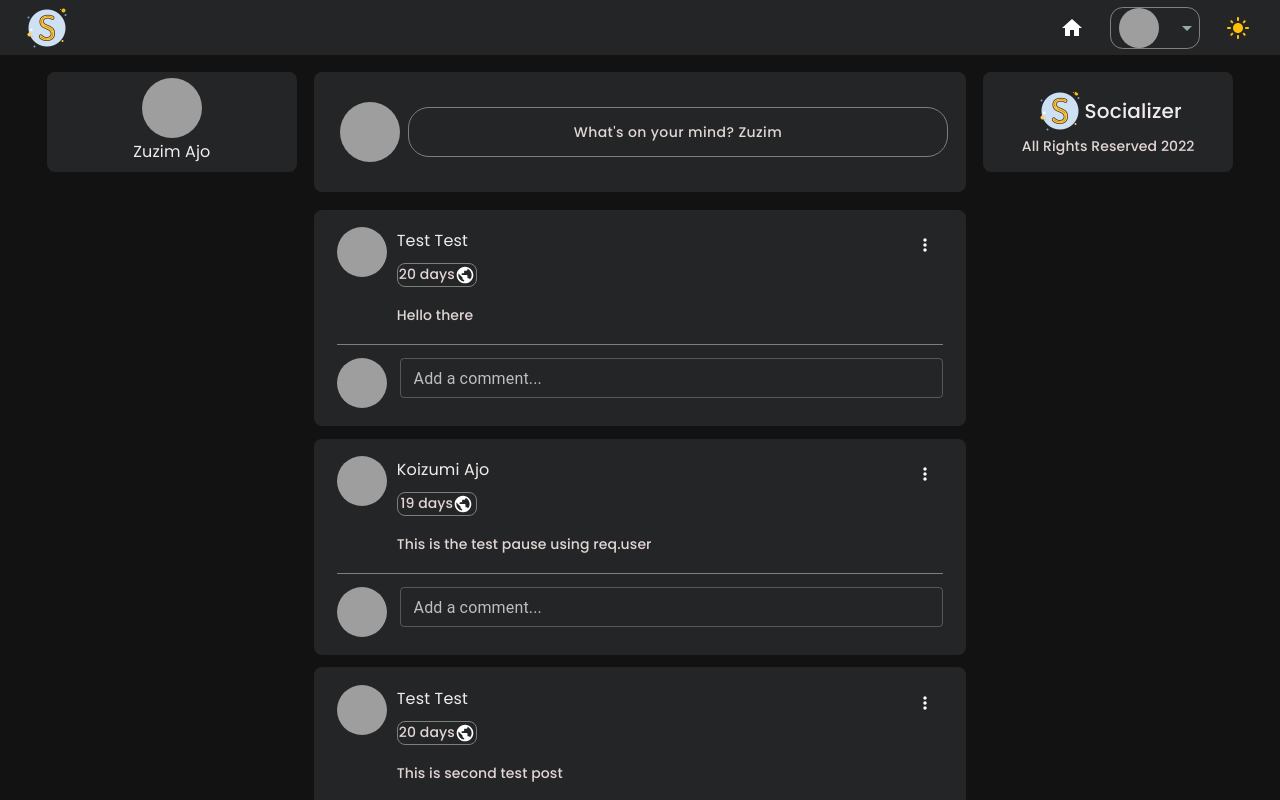
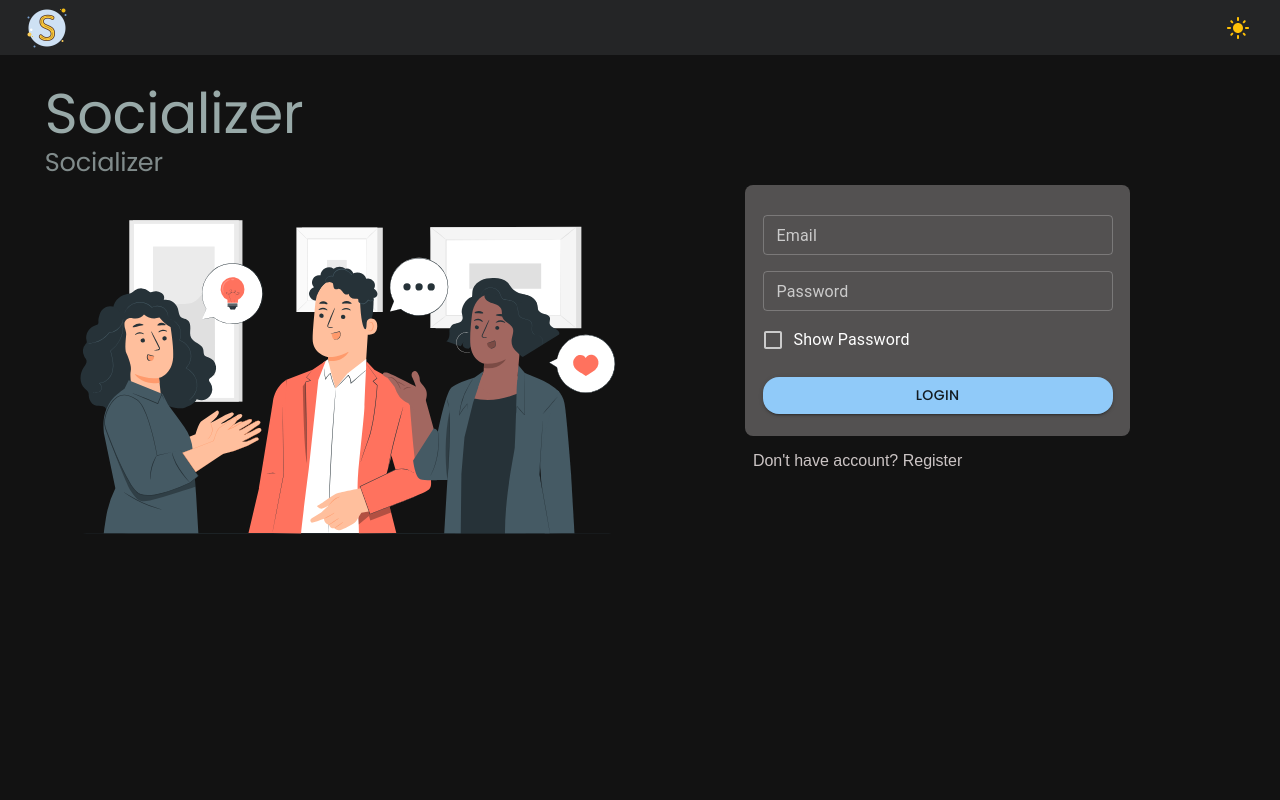
Before and after one commit to zuzimajo1/Socializer, a React (Vite) app in the folder frontend/: page /login in a window 1280 px wide. Shown: the top 800 px of the page. Built offline with nearby package versions, Linux system fonts and the light colour scheme; grey boxes are pictures that could not be loaded.

Commit message:
implementing react-router-dom

```diff
--- a/frontend/src/App.tsx
+++ b/frontend/src/App.tsx
@@ -4,6 +4,8 @@ import { CssBaseline, PaletteMode } from '@mui/material';
 import "./App.css"
 import { Auth, Home, NotFound, Profile } from './pages';
 import { SnackbarProvider } from 'notistack';
+import { RouterProvider } from 'react-router-dom';
+import { router } from './utils/router';
 export const ColorModeContext = createContext({ toggleThemeMode: () => { } });
 
 const App = () => {
@@ -34,7 +36,7 @@ const App = () => {
     <ColorModeContext.Provider value={colorMode}>
       <ThemeProvider theme={theme}>
         <CssBaseline />
-        <Home/>
+          <RouterProvider router={router} />
       </ThemeProvider>
     </ColorModeContext.Provider>
     </SnackbarProvider>
--- a/frontend/src/utils/router.tsx
+++ b/frontend/src/utils/router.tsx
@@ -8,15 +8,15 @@ export const router = createBrowserRouter([
         path: "/",
         element : <Home/>,
         errorElement : <NotFound/>,
-        children: [
-            {
-                path: "profile",
-                element: <Profile/>,
-                errorElement: <NotFound/>
-            },
-            {
-
-            }
-        ]
-    }
+    },
+    {
+        path: "/login",
+        element: <Auth />,
+        errorElement: <NotFound />,
+    },
+    {
+        path: "/profile",
+        element: <Profile />,
+        errorElement: <NotFound />,
+    },
 ])
```
